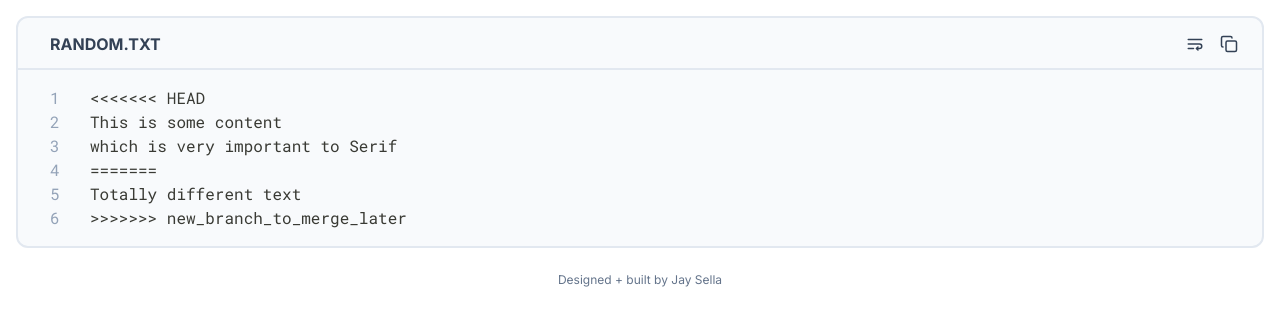
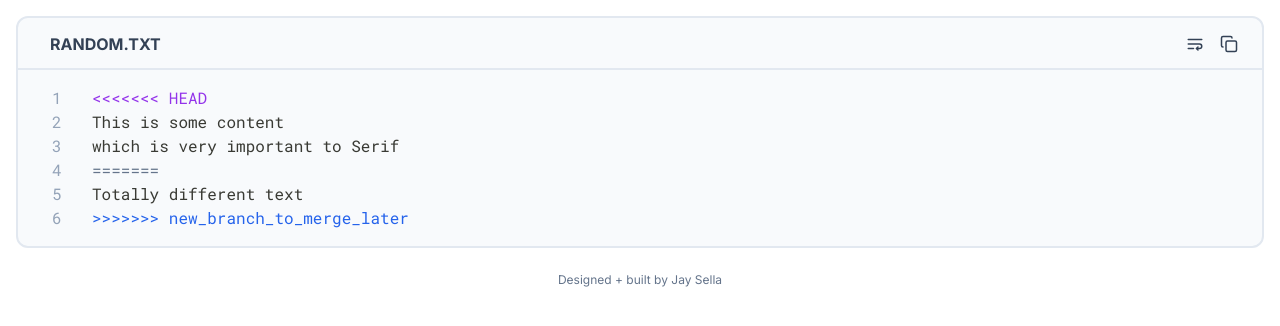
Before and after one commit to jaysella/block-comments, a Next.js app: page /git/conflict in a window 1280 px wide. Shown: the top 326 px of the page. Built offline with nearby package versions, Linux system fonts and the light colour scheme.

Commit message:
Improve diff styling

```diff
--- a/app/_components/Snippet.tsx
+++ b/app/_components/Snippet.tsx
@@ -24,6 +24,9 @@ import { useRouter } from "next/navigation";
 import {
   Highlight as HighlightPrimitive,
   Prism,
+  Token,
+  TokenInputProps,
+  TokenOutputProps,
   themes,
 } from "prism-react-renderer";
 import { ReactNode, useEffect, useState } from "react";
@@ -188,7 +191,7 @@ export function SnippetContent({
                 key={i}
                 {...getLineProps({ line })}
                 className={cn(
-                  "flex flex-row w-full px-4 md:px-8",
+                  "flex flex-row w-full px-4 md:px-8 border-l-2 border-l-transparent",
                   highlight
                     ? `bg-${highlights[lineNum].color}-100 dark:bg-${highlights[lineNum].color}-950`
                     : "",
@@ -214,20 +217,10 @@ export function SnippetContent({
                   {explanations ? (
                     <Popover>
                       <PopoverTrigger className="w-full text-left">
-                        {line.map((token, key) => {
-                          const tokenProps = getTokenProps({ token, key });
-
-                          return (
-                            <div
-                              {...tokenProps}
-                              key={key}
-                              style={{
-                                ...tokenProps.style,
-                              }}
-                              className={cn("inline")}
+                        <SnippetLine
+                          line={line}
+                          getTokenProps={getTokenProps}
                         />
-                          );
-                        })}
                       </PopoverTrigger>
 
                       <PopoverContent align="start" arrowPadding={25}>
@@ -245,6 +238,26 @@ export function SnippetContent({
                       </PopoverContent>
                     </Popover>
                   ) : (
+                    <SnippetLine line={line} getTokenProps={getTokenProps} />
+                  )}
+                </div>
+              </div>
+            );
+          })}
+        </pre>
+      )}
+    </HighlightPrimitive>
+  );
+}
+
+function SnippetLine({
+  line,
+  getTokenProps,
+}: {
+  line: Token[];
+  getTokenProps: (input: TokenInputProps) => TokenOutputProps;
+}) {
+  return (
     <>
       {line.map((token, key) => {
         const tokenProps = getTokenProps({ token, key });
@@ -261,9 +274,7 @@ export function SnippetContent({
               token.content.startsWith("<".repeat(7))
                 ? "text-purple-600 dark:text-purple-400"
                 : "",
-                              token.content.startsWith("=".repeat(7))
-                                ? "text-slate-500"
-                                : "",
+              token.content.startsWith("=".repeat(7)) ? "text-slate-500" : "",
               token.content.startsWith(">".repeat(7))
                 ? "text-blue-600 dark:text-blue-400"
                 : ""
@@ -272,14 +283,6 @@ export function SnippetContent({
         );
       })}
     </>
-                  )}
-                </div>
-              </div>
-            );
-          })}
-        </pre>
-      )}
-    </HighlightPrimitive>
   );
 }
 
--- a/tailwind.config.js
+++ b/tailwind.config.js
@@ -7,6 +7,7 @@ module.exports = {
     "./src/**/*.{ts,tsx}",
   ],
   safelist: [
+    // BACKGROUNDS
     "bg-slate-100",
     "bg-green-100",
     "bg-purple-100",
@@ -31,6 +32,8 @@ module.exports = {
     "dark:hover:bg-blue-800",
     "dark:hover:bg-red-800",
 
+    // ----
+    // TEXT
     "text-slate-600",
     "text-green-600",
     "text-slate-500",
```
Lines whose indentation alone changed are shown as unchanged.
